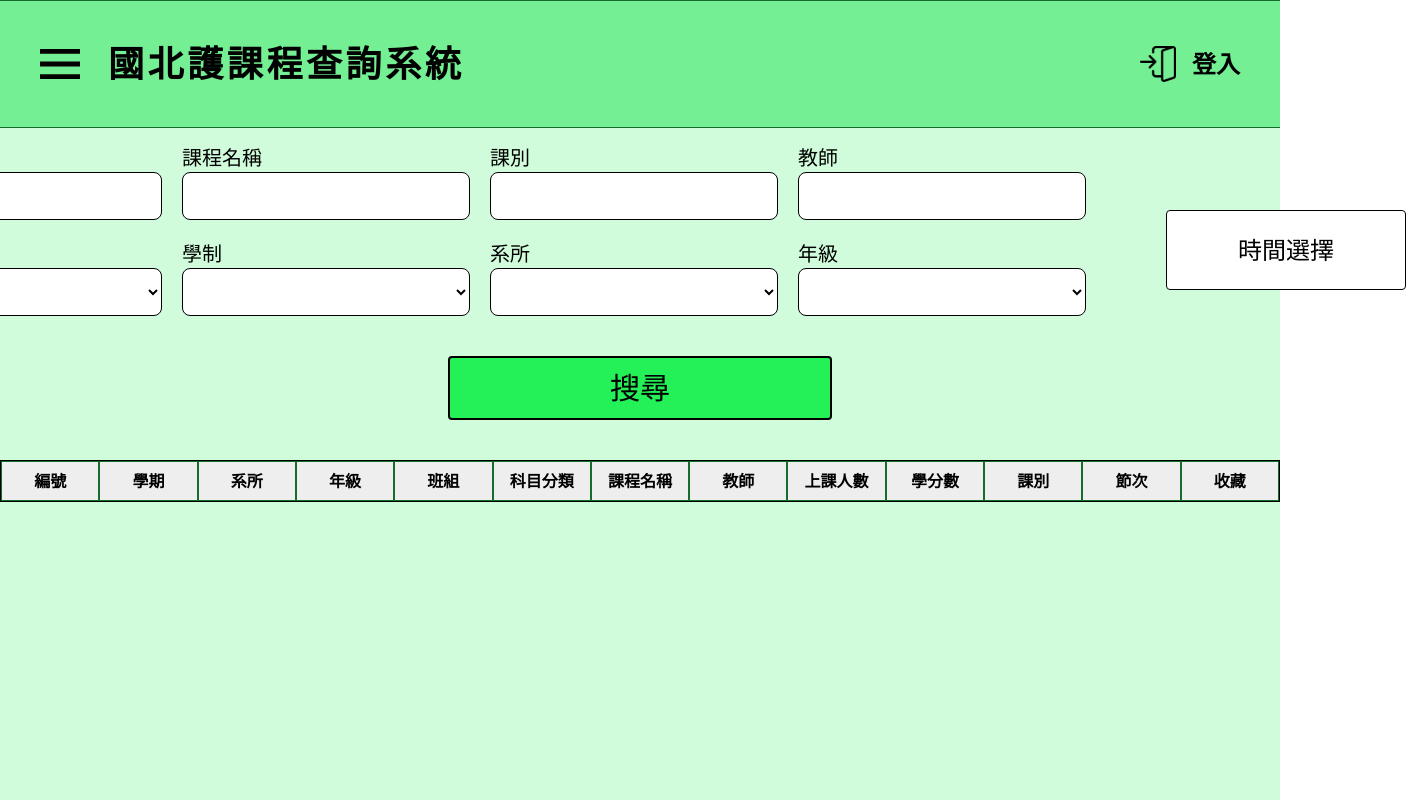
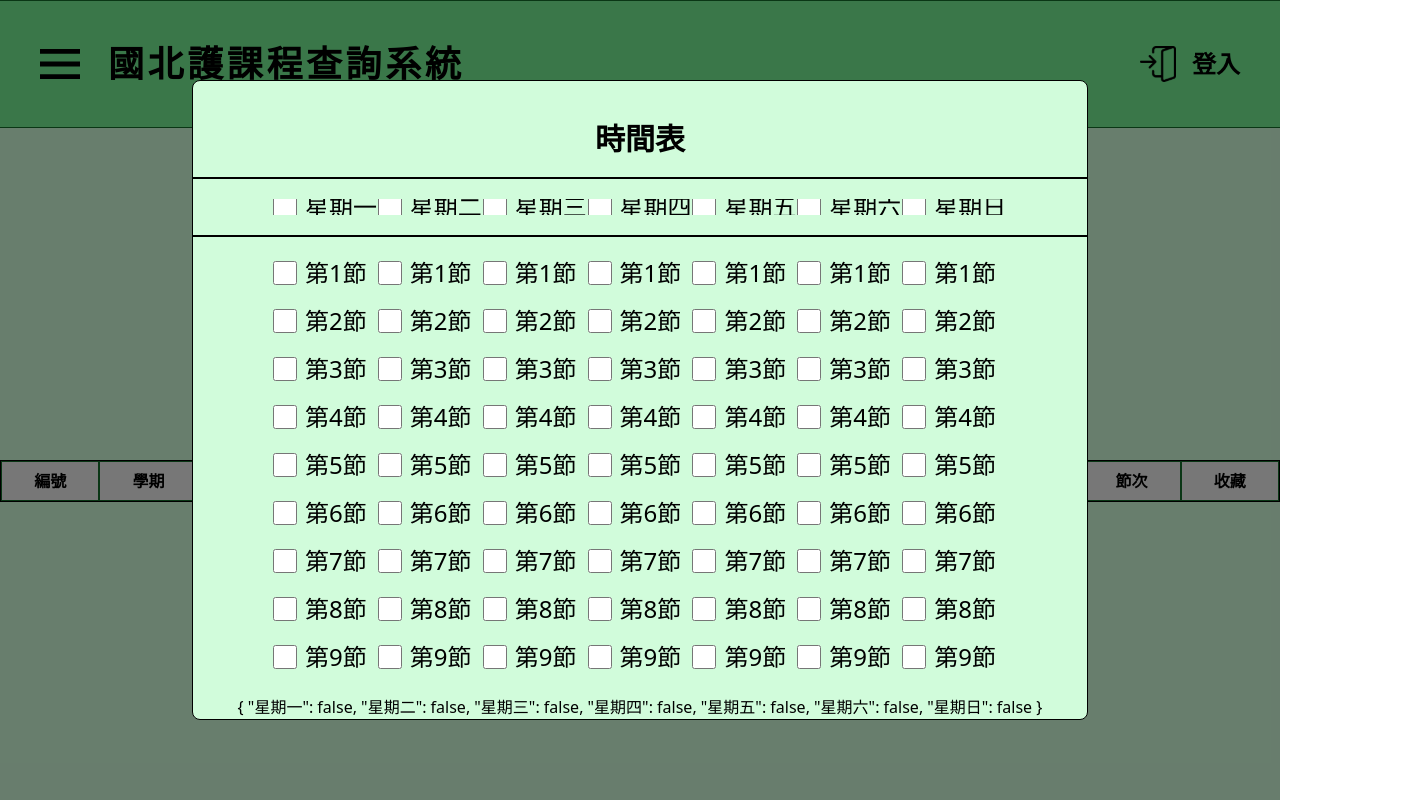
Before and after one commit to SeaStarry0902/searchSystem, a Nuxt app: page /courseSearch in a window 1280 px wide. Shown: the whole page, 1406 px wide, since content can reach past the window. Built offline with nearby package versions, Linux system fonts and the light colour scheme.

Commit message:
測試vercel_3

```diff
--- a/components/TextInput.vue
+++ b/components/TextInput.vue
@@ -31,17 +31,16 @@ const show = props.showIcon ? ref(false) : ref(true)
         <span class="text-xs md:text-xl 2xl:text-2xl">{{ text }}</span>
         <div v-if="options.length === 0" class="flex relative">
             <input v-model="model" :type="show ? 'text' : 'password'"
-                :class="customWidth ? customWidth : ' w-[clamp(0px,40vmin,9999px)]'"
-                class=" h-[clamp(0px,6vmin,9999px)] bg-white border rounded-[clamp(0px,1vmin,40px)] pl-1 md:pl-2 2xl:pl-4 pr-7 md:pr-10 2xl:pr-14 text-xs md:text-xl 2xl:text-2xl" />
+                :class="[customWidth ? customWidth : ' w-[clamp(0px,40vmin,9999px)]', '  h-[clamp(0px,6vmin,9999px)] bg-white border rounded-[clamp(0px,1vmin,40px)] pl-1 md:pl-2 2xl:pl-4 pr-7 md:pr-10 2xl:pr-14 text-xs md:text-xl 2xl:text-2xl']" />
             <NuxtImg v-if="showIcon" @click="show = !show" src="/component_img/eye_icon.svg" title="顯示/隱藏"
                 alt="eye_icon"
                 class=" cursor-pointer absolute size-4 md:size-5 2xl:size-7 right-2 2xl:right-5 top-1/2 -translate-y-1/2" />
         </div>
         <div v-if="options.length !== 0" class="flex relative ">
             <select v-model="model" :class="customWidth ? customWidth : ' w-[clamp(0px,40vmin,9999px)]'"
-                class="cursor-pointer h-[clamp(0px,6vmin,9999px)] bg-white border rounded-lg pl-1 md:pl-2 2xl:pl-4 pr-7 md:pr-10 2xl:pr-14 text-xs md:text-xl 2xl:text-2xl">
-            >
-            <option v-for="(item, index) in options" :key="index" :value="item" class="">{{ item }}</option>
+                class="cursor-pointer h-[clamp(0px,6vmin,9999px)] bg-white border rounded-[clamp(0px,1vmin,40px)] pl-1 md:pl-2 2xl:pl-4 pr-7 md:pr-10 2xl:pr-14 text-xs md:text-xl 2xl:text-2xl">
+                >
+                <option v-for="(item, index) in options" :key="index" :value="item" class="">{{ item }}</option>
             </select>
         </div>
     </div>
--- a/components/Timetable.vue
+++ b/components/Timetable.vue
@@ -147,7 +147,7 @@ const result = [...weekArray, ...apiCourseNameArray];
             class=" flex flex-col border border-[#146d2b] items-center justify-center">
             <div class="text-xl text-center leading-5">{{ item }}</div>
             <!-- <span :class="index < 8 ? 'hidden' : item && index % 8 != 0 ? 'text-xs' : 'hidden'">B123</span> -->
-            <span class="text-xs">{{ apiCourseLocationArray[index] }}</span>
+            <span class="text-base text-[#3867DC] font-bold">{{ apiCourseLocationArray[index] }}</span>
         </div>
     </div>
 </template>
--- a/pages/courseSearch.vue
+++ b/pages/courseSearch.vue
@@ -2,41 +2,42 @@
 import { ref } from 'vue'
 import testInput from '~/components/TextInput.vue'
 const courseArray = ['編號', '學期', '系所', '年級', '班組', '科目分類', '課程名稱', '教師', '上課人數', '學分數', '課別', '節次', '收藏'];
+const weekArray = ['星期一', '星期二', '星期三', '星期四', '星期五', '星期六', '星期日'];
+const weekResult = ref({
+    星期一: false,
+    星期二: false,
+    星期三: false,
+    星期四: false,
+    星期五: false,
+    星期六: false,
+    星期日: false
+})
 const response = [];
-const resultArray = [...courseArray, ...response];
-for(let i=0;i < resultArray.length;i++){
-    response.push(resultArray[i].courseName);
-}
-
-
-const ciso =ref('');
 const courseCatagory = ref('');
 </script>
 <template>
-    <div class="flex flex-col justify-center">
-        <div class="flex items-center justify-center gap-20 w-full h-auto pt-4 mx-auto text-2xl text-black bg-[#d1fcdb]">
-            <div class="flex flex-col gap-5">
+    <div class="flex flex-col justify-center gap-10">
+        <div
+            class="flex items-center justify-center gap-20 w-full h-auto pt-4 mx-auto text-2xl text-black bg-[#d1fcdb]">
+            <div class="max-w-screen flex flex-col gap-5">
                 <div class="flex gap-5">
-                    <testInput v-model="courseCatagory" :text="'課程分類'" :customWidth="'w-72'" />
-                    <testInput :text="'課程名稱'" :customWidth="'w-72'" />
-                    <testInput :text="'課別'" :customWidth="'w-72'" />
-                    <testInput :text="'教師'" :customWidth="'w-72'" />
+                    <testInput v-model="courseCatagory" :text="'課程分類'" :customWidth="'w-16 md:w-40 2xl:w-70'" />
+                    <testInput :text="'課程名稱'" :customWidth="'w-16 md:w-40 2xl:w-70'" />
+                    <testInput :text="'課別'" :customWidth="'w-16 md:w-40 2xl:w-70'" />
+                    <testInput :text="'教師'" :customWidth="'w-16 md:w-40 2xl:w-70'" />
                 </div>
-                <div class="flex gap-5">
-                    <testInput :text="'學期'" :customWidth="'w-72'" :options="['選項1', '選項2']" />
-                    <testInput :text="'學制'" :customWidth="'w-72'" :options="['選項1', '選項2']" />
-                    <testInput :text="'系所'" :customWidth="'w-72'" :options="['選項1', '選項2']" />
-                    <testInput :text="'年級'" :customWidth="'w-72'" :options="['選項1', '選項2']" />
+                <div class="flex gap-5 items-end">
+                    <testInput :text="'學期'" :customWidth="'w-16 md:w-40 2xl:w-70'" :options="['1132', '1141']" />
+                    <testInput :text="'系所'" :customWidth="'w-16 md:w-40 2xl:w-70'" :options="['選項1', '選項2']" />
+                    <testInput :text="'年級'" :customWidth="'w-16 md:w-40 2xl:w-70'" :options="['1', '2', '3', '4']" />
+                    <button class="bg-white w-16 md:w-40 2xl:w-70 h-[clamp(0px,6vmin,9999px)] border rounded-[clamp(0px,1vmin,40px)] cursor-pointer hover:bg-[#6ffc92] hover:font-bold
+                    text-xs md:text-xl 2xl:text-2xl">時間選擇</button>
                 </div>
             </div>
-            <div class="pt-10">
-                <button
-                    class="bg-white w-60 h-20 border rounded cursor-pointer hover:bg-[#6ffc92] hover:font-bold text-2xl">時間選擇</button>
-            </div>
         </div>
-        <div class="mt-10 flex items-center justify-center w-full">
+        <div class="flex items-center justify-center w-full">
             <button
-                class="bg-[#23f157] w-96 h-16 border-2 rounded cursor-pointer hover:bg-[#18a83c] hover:font-bold text-3xl" @click="console.log(ciso)">搜尋</button>
+                class="bg-[#23f157] w-96 h-16 border-2 rounded cursor-pointer hover:bg-[#18a83c] hover:font-bold text-3xl">搜尋</button>
         </div>
     </div>
     <div class="mt-10 grid border h-auto  grid-cols-13 overflow-auto ">
@@ -46,4 +47,32 @@ const courseCatagory = ref('');
             <div>{{ item }}</div>
         </div>
     </div>
+    <!-- 時間選擇 -->
+    <div class=" fixed flex items-center justify-center inset-0 bg-black/50 z-40 ">
+        <div
+            class="flex flex-col items-center w-[clamp(0px,70vw,9999px)] h-[clamp(0px,80vh,9999px)] pt-10 gap-5 rounded-lg bg-[#d1fcdb] z-50 border">
+            <span class="text-3xl font-bold">時間表</span>
+            <div class="border w-full h-px"></div>
+            <nav class="flex px-20 w-full justify-between overflow-auto">
+                <div v-for="value in weekArray" class="text-2xl flex w-40">
+                    <label class="flex items-center gap-2 cursor-pointer">
+                        <input type="checkbox" class="size-6  cursor-pointer" v-model="weekResult[value]" />
+                        <span>{{ value }}</span>
+                    </label>
+                </div>
+            </nav>
+            <div class="border w-full h-px"></div>
+            <nav class="flex px-20 w-full justify-between overflow-auto">
+                <div v-for="value in 7" class="text-2xl w-40 flex flex-col gap-4">
+                    <div v-for="value in 14" class="flex flex-col">
+                        <label class="flex items-center gap-2 cursor-pointer">
+                            <input type="checkbox" class="size-6  cursor-pointer" v-model="weekResult[value]" />
+                            <span>第{{ value }}節</span>
+                        </label>
+                    </div>
+                </div>
+            </nav>
+            {{ weekResult }}
+        </div>
+    </div>
 </template>
--- a/pages/login/index.vue
+++ b/pages/login/index.vue
@@ -71,7 +71,7 @@ definePageMeta({
             <NuxtLink to="/login/forgot-password"
                 class="text-[#3867DC] text-xs md:text-xl 2xl:text-2xl  hover:font-bold">忘記密碼</NuxtLink>
         </nav>
-        <NuxtLink to="/myTimetable"
+        <NuxtLink to="/courseSearch"
             class="md:pt-2 2xl:pt-4 text-[#3867DC] text-xs md:text-xl 2xl:text-2xl  hover:font-bold">
             訪客登入</NuxtLink>
         <!-- <nav class="flex pt-10 items-center justify-center gap-[clamp(0px,4vmin,9999px)]">
--- a/pages/myTimetable.vue
+++ b/pages/myTimetable.vue
@@ -1,11 +1,19 @@
 <script setup>
 import timetable from '~/components/Timetable.vue'
+definePageMeta({
+    middleware: function (to, from) {
+        const token = useCookie('access_token')
+        if (!token.value) {
+            return navigateTo('/unAuth')
+        }
+    }
+})
 </script>
 
 <!-- 還沒做RWD，且還沒有api獲取課程 -->
 <template>
     <div class="w-full h-screen flex flex-col items-center pt-4 mx-auto text-2xl text-black bg-[#d1fcdb]">
-        <div class="w-full flex justify-center pb-10 text-3xl font-bold">
+        <div class="w-full flex justify-center pb-10 text-4xl font-bold">
             <span>我的課表</span>
         </div>
         <timetable />
```
Also changed, not shown: layouts/default.vue (+18 -13 lines).
